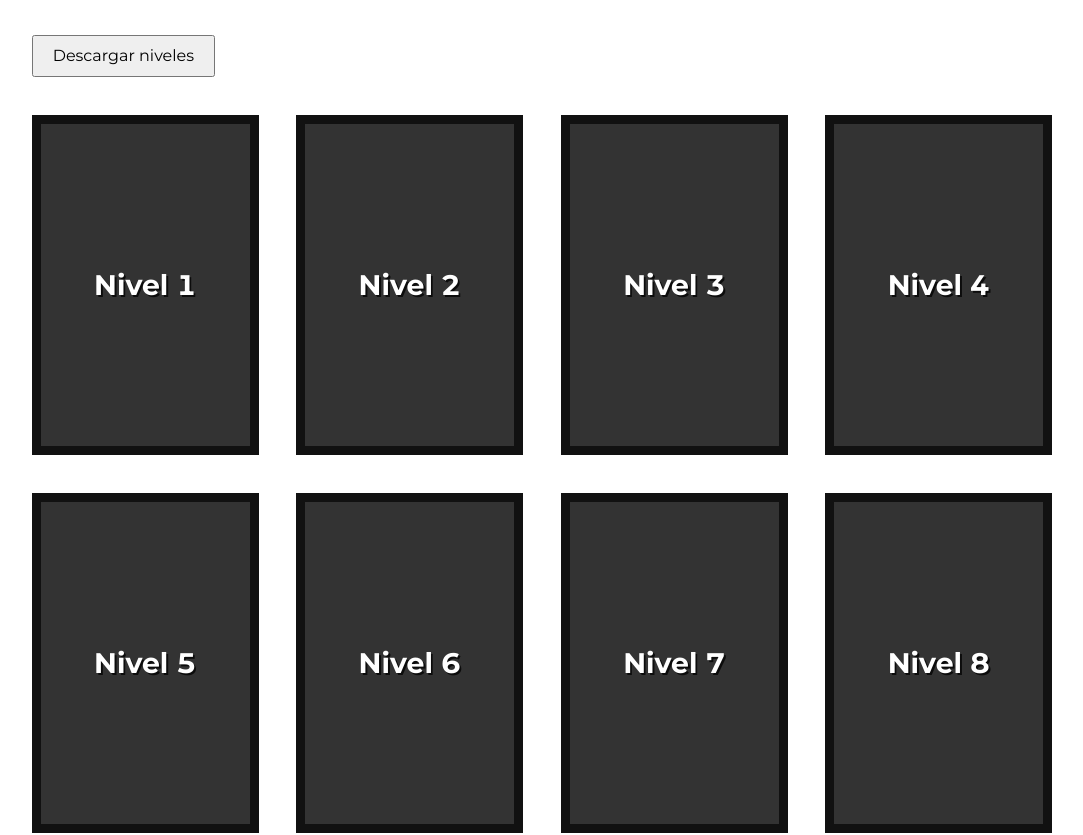
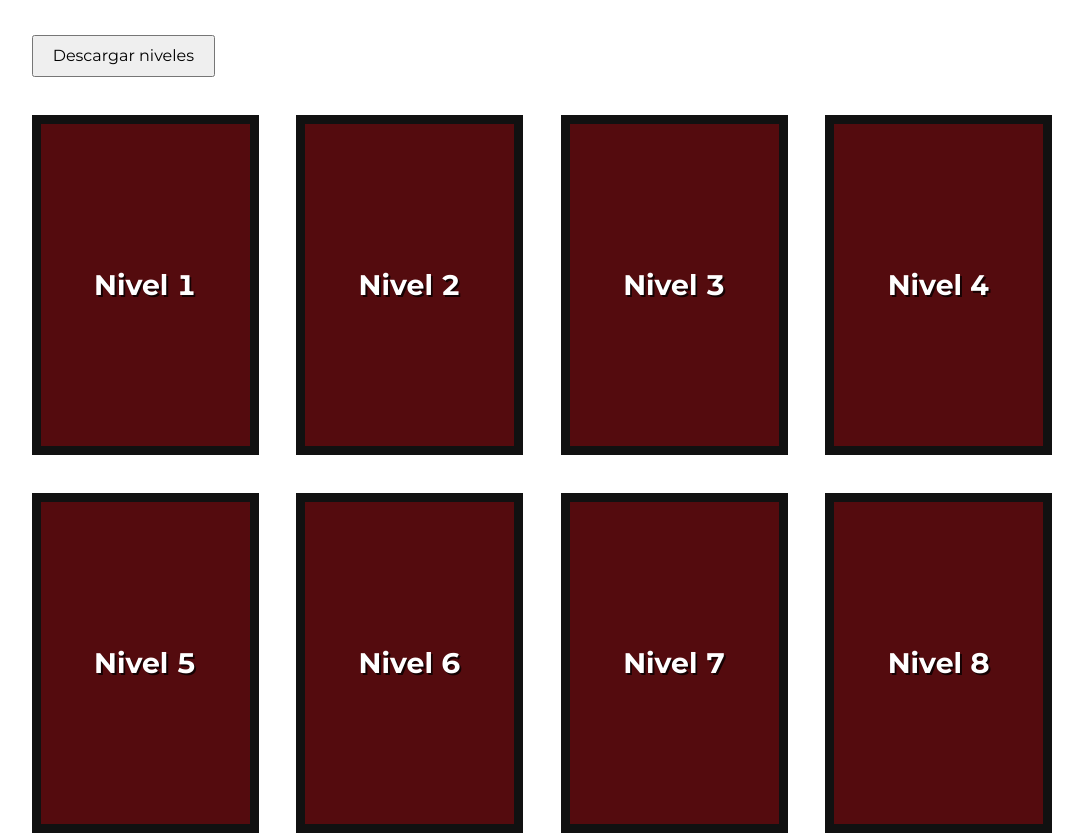
Before and after one commit to durancristhian/the-mind, a Preact app: page / in a window 1280 px wide. Shown: the part 2307-3142 px from the top of the page, without its empty margins (6-1089 px from the left). Built offline with nearby package versions, Linux system fonts and the light colour scheme.

Commit message:
Add levels

```diff
--- a/src/app.tsx
+++ b/src/app.tsx
@@ -41,7 +41,7 @@ const stars = Array.from({ length: 6 }).map((_, i) => ({
 const levels = Array.from({ length: 12 }).map((_, i) => ({
   id: i + 1,
   number: i + 1,
-  backgroundImage: getImageUrl("back", 1),
+  backgroundImage: getImageUrl("levels", 1),
 }));
 
 const cards = Array.from({ length: 200 }).map((_, i) => ({
```
Also changed, not shown: src/images/levels/1.png (added).
